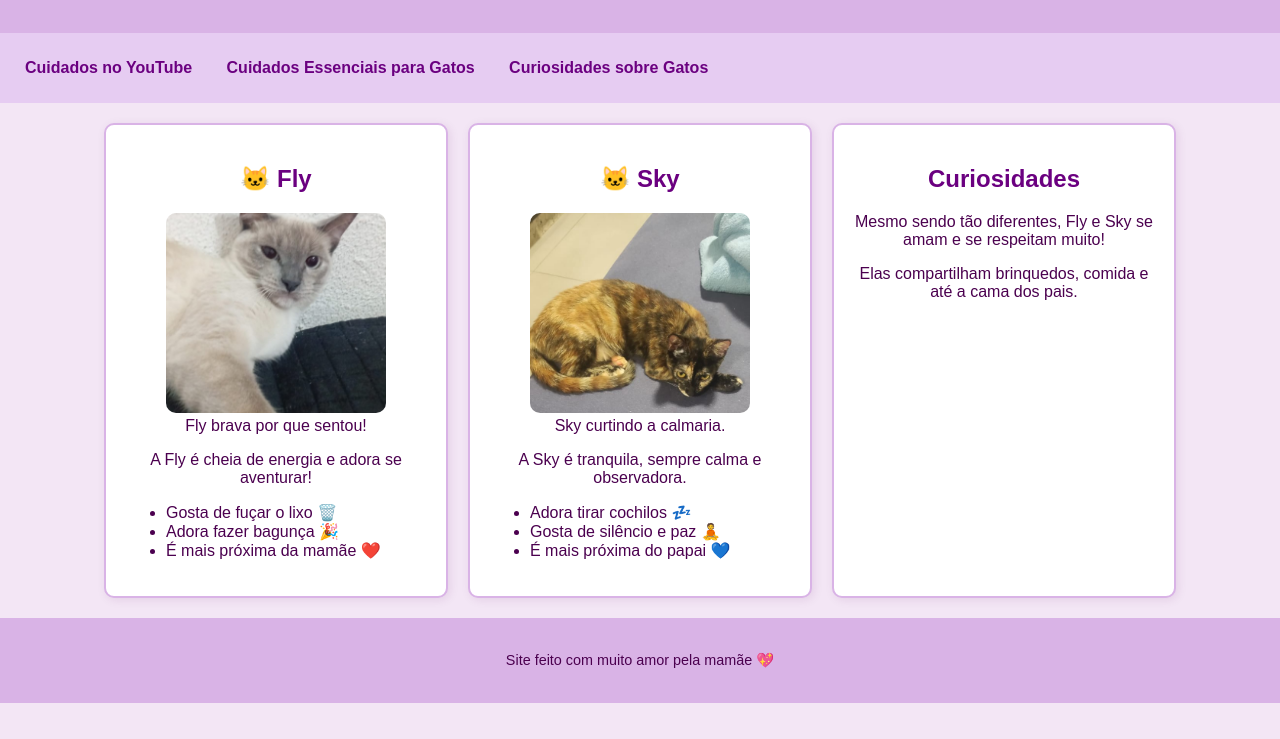
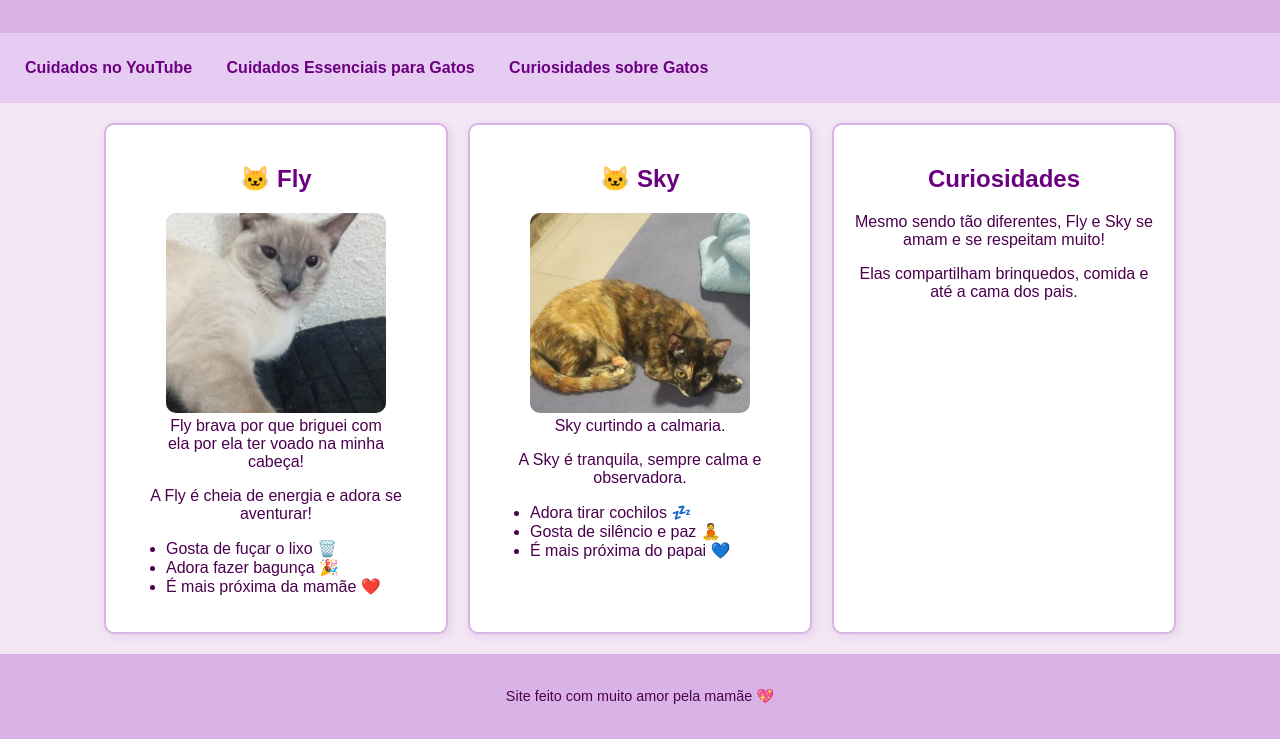
Before and after one commit to Anandabysoftsoft/lista6, a plain HTML site: page index.html in a window 1280 px wide. Shown: the part 122-861 px from the top of the page. Before the commit the page ends 825 px from the top, so only its background shows below. Drawn offline with Linux system fonts and the light colour scheme.

Commit message:
Update index.html

```diff
--- a/index.html
+++ b/index.html
@@ -100,7 +100,7 @@
       <h2>🐱 Fly</h2>
       <figure>
         <img src="./components/fly.jpg">
-        <figcaption>Fly brava por que sentou!</figcaption>
+        <figcaption>Fly brava por que briguei com  ela  por ela ter voado na minha cabeça!</figcaption>
       </figure>
       <p>A Fly é cheia de energia e adora se aventurar!</p>
       <ul>
```
